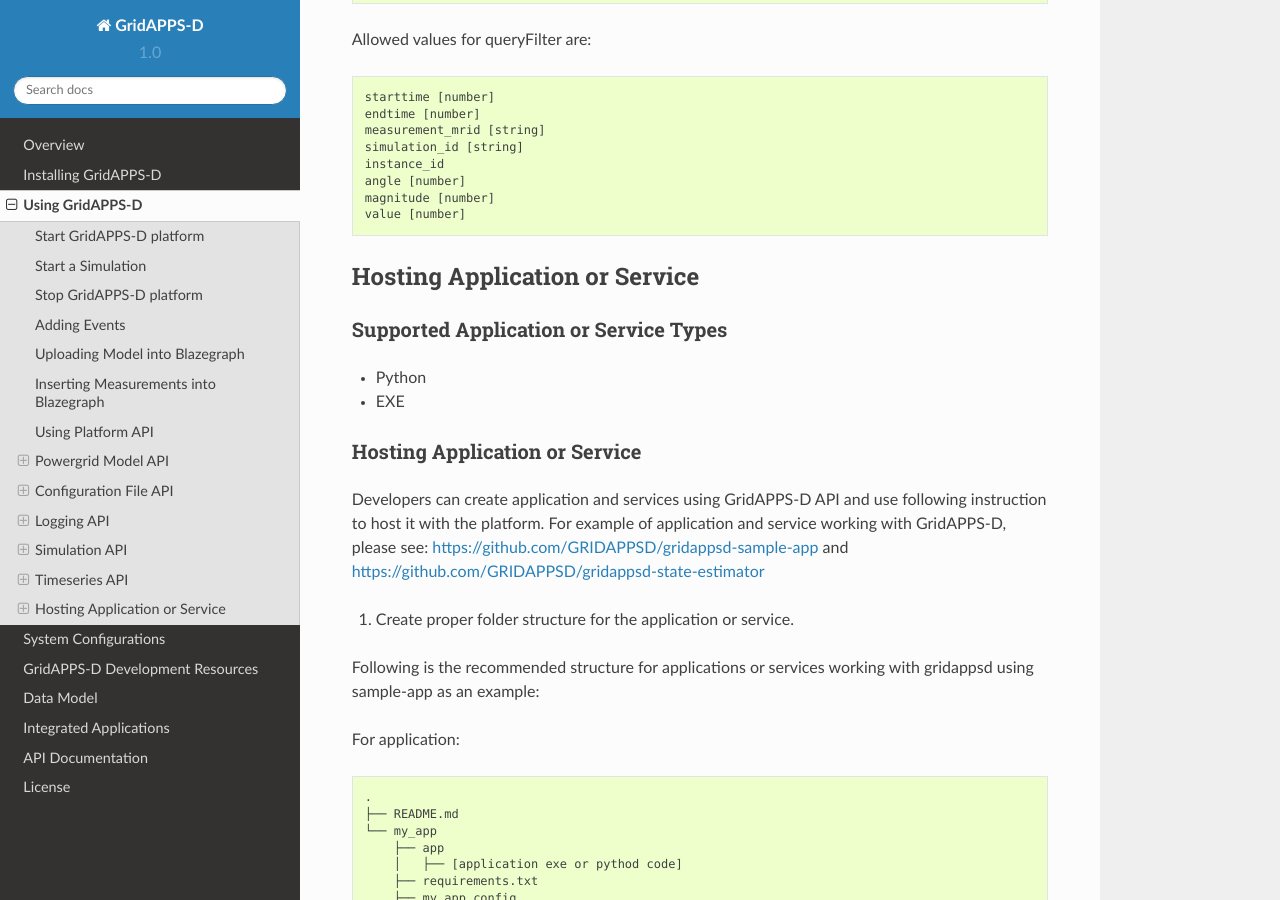
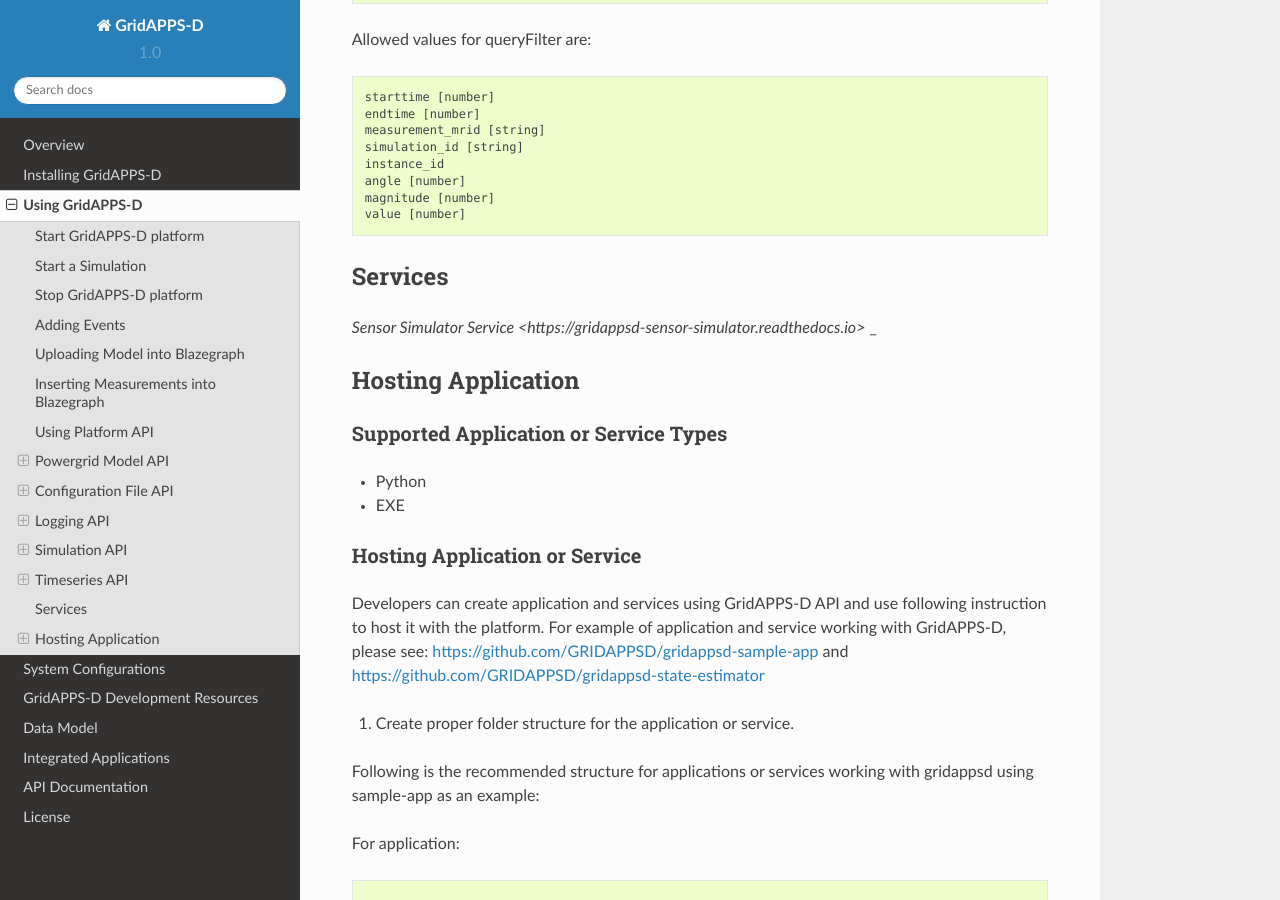
Before and after one commit to ericstephan/gridappsd-docs, a Sphinx documentation site: the page built from docs/source/using_gridappsd/index.rst, in a window 1280 px wide and 900 px high, scrolled down 30869 px. Built offline with Sphinx 7.4.7 and the Read the Docs theme 2.0.0, drawn with Linux system fonts in a browser that asks for light colours.

Commit message:
Attempt to use subprojects for services.

```diff
--- a/docs/source/using_gridappsd/index.rst
+++ b/docs/source/using_gridappsd/index.rst
@@ -62,7 +62,12 @@
 
 .. include:: api_examples/timeseries_data_api.rst
 
-Hosting Application or Service
-------------------------------
+Services
+--------
+
+`Sensor Simulator Service <https://gridappsd-sensor-simulator.readthedocs.io>` _
+
+Hosting Application
+-------------------
 
 .. include:: Developing_Apps.rst
```
